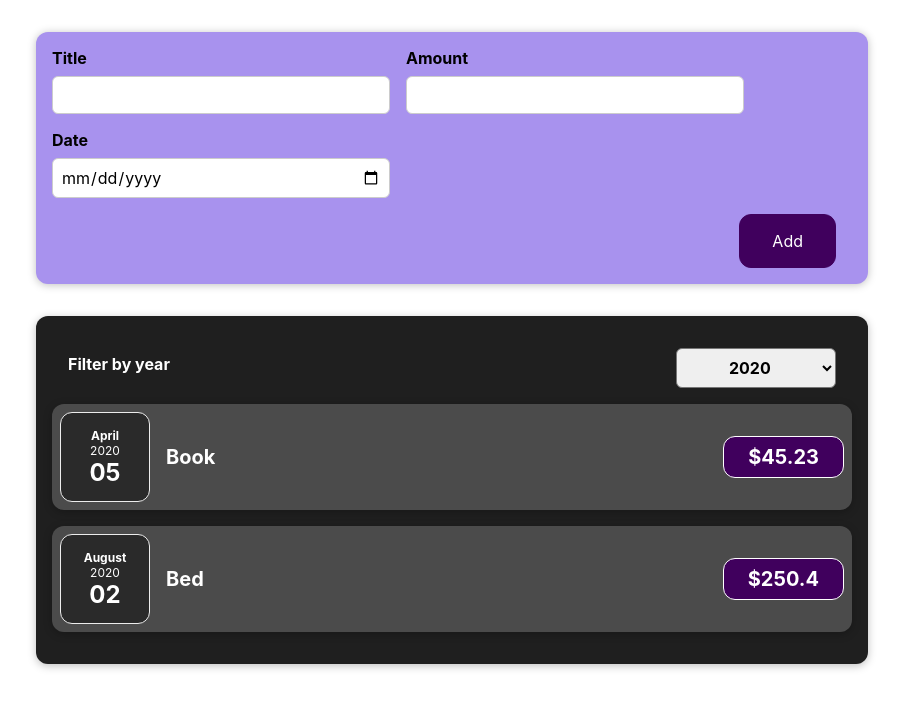
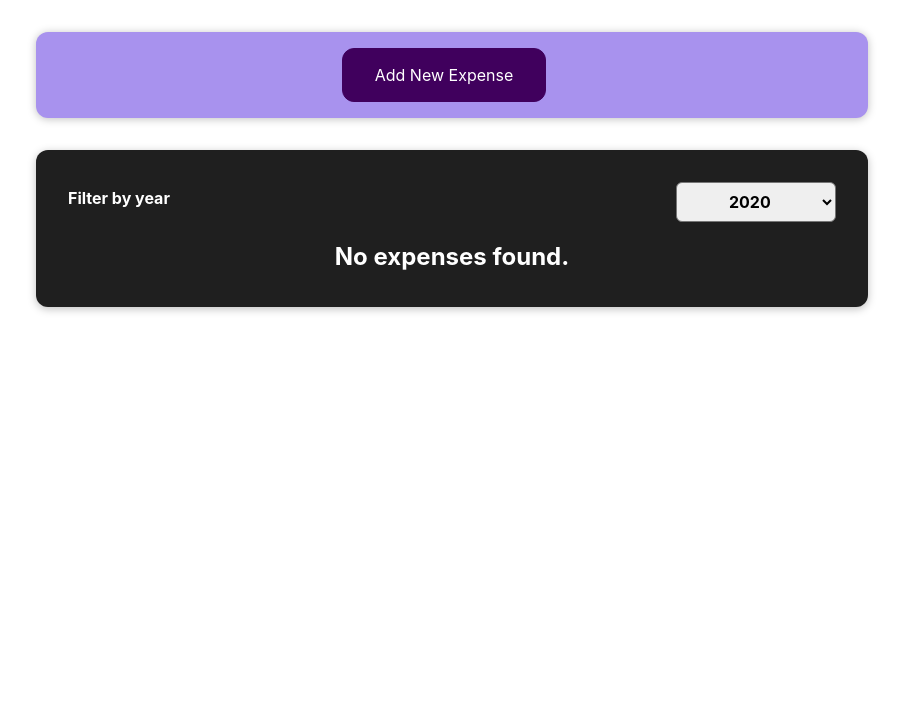
Before and after one commit to rudkevych/expenses-app, a React (Create React App) app: page / in a window 1280 px wide. Shown: the top 708 px of the page, without its empty margins (188-1091 px from the left). Built offline with nearby package versions, Linux system fonts and the light colour scheme.

Commit message:
added new button to hide/show form

```diff
--- a/src/components/Expenses/Expenses.js
+++ b/src/components/Expenses/Expenses.js
@@ -12,12 +12,15 @@ const Expenses = (props) => {
         setFilteredYear(year);
     }
 
+    const filteredExpenses = props.expenses.filter(expense => {
+        return expense.date.getFullYear().toString() === props.year;
+    });
 
 
     return (
         <Card className='expenses'>
             <ExpenseFilter selectedYear={filteredYear} onFilterYearChange={yearChangeHandler}/>
-            <ExpensesList items={props.expenses} year={filteredYear}/>
+            <ExpensesList items={filteredExpenses}/>
         </Card>
     )
 
--- a/src/components/Expenses/ExpensesList.css
+++ b/src/components/Expenses/ExpensesList.css
@@ -1,4 +1,4 @@
-p {
+h2 {
     color: white;
     font-size: x-large;
     text-align: center;
--- a/src/components/Expenses/ExpensesList.js
+++ b/src/components/Expenses/ExpensesList.js
@@ -3,23 +3,20 @@ import './ExpensesList.css';
 import React from "react";
 
 const ExpensesList = props => {
-    const filteredExpenses = props.items.filter(expense => {
-        return expense.date.getFullYear().toString() === props.year;
-    });
+    if (!props.items.length) {
+        return <h2>No expenses found.</h2>
+    }
 
-    let expenseContent = <p>No expenses found.</p>
-
-    if (filteredExpenses.length) {
-        expenseContent = filteredExpenses.map(expense =>
+    return (<ul className='expense-list'>
+        {props.items.map(expense => (
             <ExpenseItem
                 key={expense.id}
                 title={expense.title}
                 amount={expense.amount}
                 date={expense.date}
-            />)
-    }
-
-    return expenseContent;
+            />
+        ))}
+    </ul>)
 }
 
 export default ExpensesList;
--- a/src/components/NewExpense/ExpenseForm.js
+++ b/src/components/NewExpense/ExpenseForm.js
@@ -2,10 +2,10 @@ import './ExpenseForm.css';
 import React, {useState} from "react";
 
 const ExpenseForm = (props) => {
+
     const [enteredTitle, setEnteredTitle] = useState('');
     const [enteredAmount, setEnteredAmount] = useState('');
     const [enteredDate, setEnteredDate] = useState('');
-
 
     const submitHandler = event => {
         event.preventDefault();
@@ -33,6 +33,10 @@ const ExpenseForm = (props) => {
 
     const dateChangeHandler = event => {
         setEnteredDate(event.target.value);
+    }
+
+    const formCancelHandler = () => {
+        props.onFormCancel();
     }
 
     return (
@@ -64,11 +68,13 @@ const ExpenseForm = (props) => {
                 </div>
             </div>
             <div className='new-expense__actions'>
+                <button onClick={formCancelHandler}>Cancel</button>
                 <button type='submit'>Add</button>
             </div>
         </form>
     )
 
+
 }
 
 export default ExpenseForm;
--- a/src/components/NewExpense/NewExpense.js
+++ b/src/components/NewExpense/NewExpense.js
@@ -1,16 +1,28 @@
 import './NewExpense.css';
 import ExpenseForm from "./ExpenseForm";
-import React from "react";
+import React, {useState} from "react";
 
 const NewExpense = (props) => {
 
+    const [showForm, setShowForm] = useState(false);
+
     const saveExpenseDataHandler = event => {
         props.onAddExpense(event);
+        setShowForm(false);
+    }
+
+    const onFormShowHandler = () => {
+        setShowForm(true)
+    }
+
+    const onFormCancelHandler = () => {
+        setShowForm(false);
     }
 
     return (
         <div className='new-expense'>
-            <ExpenseForm onExpenseSave={saveExpenseDataHandler}/>
+            {!showForm && <button onClick={onFormShowHandler}>Add New Expense</button>}
+            {showForm && <ExpenseForm onExpenseSave={saveExpenseDataHandler} onFormCancel={onFormCancelHandler}/>}
         </div>
     )
 
```
